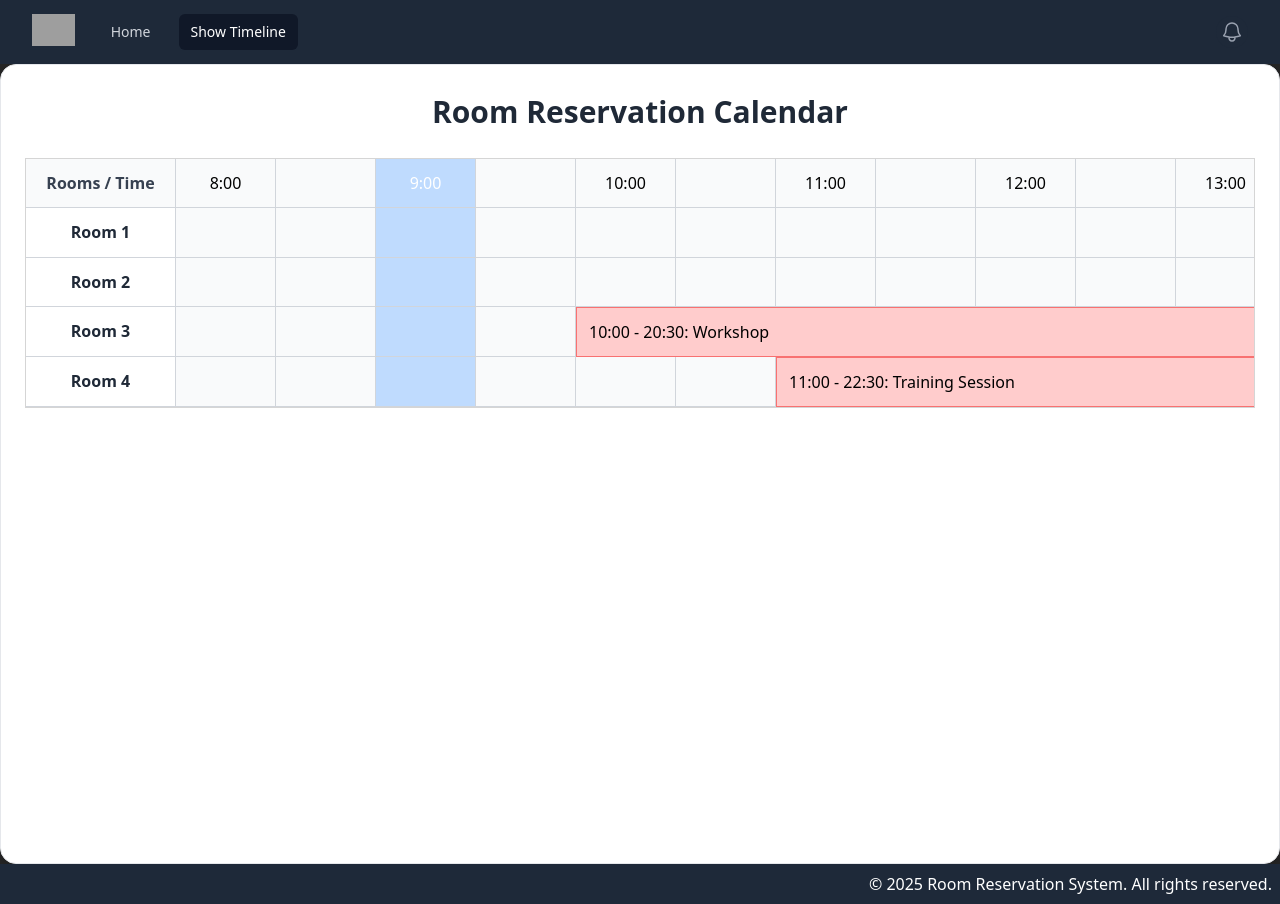
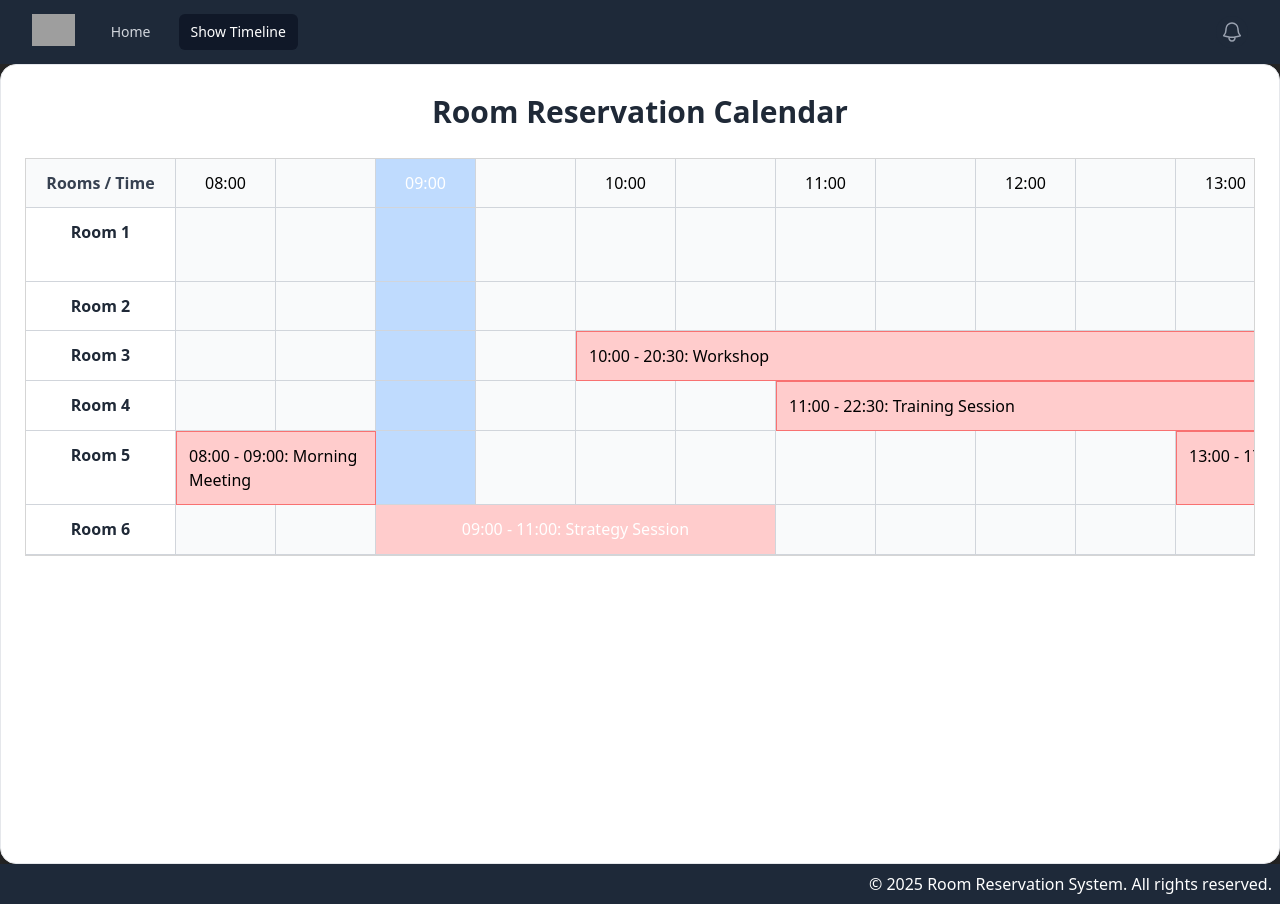
Before and after one commit to PhoompatrNG/reserve-room, a React (Vite) app: page /show-timeline in a window 1280 px wide. Built offline with nearby package versions, Linux system fonts and the light colour scheme; grey boxes are pictures that could not be loaded.

Commit message:
refactor: update room reservations and improve time formatting

```diff
--- a/src/room/show_timeline.tsx
+++ b/src/room/show_timeline.tsx
@@ -1,34 +1,40 @@
-import React, { useState } from "react";
+import React from "react";
 import "../css/show_timeline.css";
 
 function ShowTimeline() {
-    const rooms = ["Room 1", "Room 2", "Room 3", "Room 4"];
+    const rooms = ["Room 1", "Room 2", "Room 3", "Room 4", "Room 5", "Room 6"];
     const hours = Array.from(
         { length: 48 },
         (_, i) => {
             const hour = (8 + Math.floor(i / 2)) % 24;
-            return `${hour}:${i % 2 === 0 ? "00" : "30"}`;
+            return `${hour.toString().padStart(2, "0")}:${i % 2 === 0 ? "00" : "30"}`;
         }
     );
 
     const reservations: Record<string, Array<{ startTime: string; endTime: string; title: string }>> = {
         "Room 1": [
-            { startTime: "9:30", endTime: "15:00", title: "Client Presentation" },
+            { startTime: "16:00", endTime: "17:00", title: "Team Meeting" },
             { startTime: "18:00", endTime: "22:00", title: "Project Discussion" }
         ],
-        "Room 2": [
-            { startTime: "9:30", endTime: "15:00", title: "Client Presentation" },
-        ],
+        "Room 2": [],
         "Room 3": [
             { startTime: "10:00", endTime: "20:30", title: "Workshop" },
         ],
         "Room 4": [
             { startTime: "11:00", endTime: "22:30", title: "Training Session" },
+        ],
+        "Room 5": [
+            { startTime: "08:00", endTime: "09:00", title: "Morning Meeting" },
+            { startTime: "13:00", endTime: "17:00", title: "Afternoon Workshop" }
+        ],
+        "Room 6": [
+            { startTime: "09:00", endTime: "11:00", title: "Strategy Session" },
+            { startTime: "14:00", endTime: "18:00", title: "Team Building" }
         ]
     };
 
     const now = new Date();
-    const currentHour = `${now.getHours()}:${now.getMinutes() < 30 ? "00" : "30"}`;
+    const currentHour = `${now.getHours().toString().padStart(2, "0")}:${now.getMinutes() < 30 ? "00" : "30"}`;
 
     return (
         <div className="container">
@@ -38,7 +44,6 @@ function ShowTimeline() {
                     <div className="grid-header">Rooms / Time</div>
                     {hours.map((hour, idx) => {
                         const isCurrent = hour === currentHour;
-
                         return (
                             <div
                                 key={idx}
@@ -48,36 +53,43 @@ function ShowTimeline() {
                             </div>
                         );
                     })}
-                    {rooms.map((room, roomIndex) => (
+                    {rooms.map((room, roomIndex) => {
+                        const roomReservations = (reservations[room] || []).sort(
+                            (a, b) => a.startTime.localeCompare(b.startTime)
+                        );
+                        return (
                             <React.Fragment key={roomIndex}>
                                 <div className="room-name">{room}</div>
                                 {hours.map((hour, hourIndex) => {
                                     const isCurrent = hour === currentHour;
 
-                                const reservation = reservations[room]?.find(res => hour >= res.startTime && hour < res.endTime);
+                                    // Check if a reservation starts at this hour
+                                    const reservationStarting = roomReservations.find(
+                                        res => res.startTime === hour
+                                    );
 
-                                const reservationStatus = reservation ? `${reservation.startTime} - ${reservation.endTime}: ${reservation.title}` : "";
-
-                                const isReserved = reservation && reservation.startTime && reservation.endTime;
-
-                                // Check if the cell should be merged
-                                const isStartOfReservation = reservation && hour === reservation.startTime;
-
-                                // If it's the start of a reservation, render the cell
-                                if (isStartOfReservation) {
-                                    // Calculate how many cells to merge
+                                    if (reservationStarting) {
+                                        // Calculate merge count
                                         let mergeCount = 0;
-                                    for (let i = 0; i < hours.length; i++) {
-                                        if (hours[i] >= reservation.startTime && hours[i] < reservation.endTime) {
+                                        for (let i = hourIndex; i < hours.length; i++) {
+                                            if (
+                                                hours[i] >= reservationStarting.startTime &&
+                                                hours[i] < reservationStarting.endTime
+                                            ) {
                                                 mergeCount++;
                                             }
                                         }
 
+                                        const reservationStatus = `${reservationStarting.startTime} - ${reservationStarting.endTime}: ${reservationStarting.title}`;
+
                                         return (
                                             <div
-                                            key={hourIndex}
+                                                key={`${roomIndex}-${hourIndex}`}
                                                 className={`grid-cell ${isCurrent ? "current" : "reserved"}`}
-                                            style={{ backgroundColor: "#FFCCCC", gridColumnEnd: `span ${mergeCount}` }}
+                                                style={{
+                                                    backgroundColor: "#FFCCCC",
+                                                    gridColumnEnd: `span ${mergeCount}`
+                                                }}
                                                 title={reservationStatus}
                                                 aria-label={`Room ${room}, ${hour}: ${reservationStatus}`}
                                             >
@@ -86,22 +98,27 @@ function ShowTimeline() {
                                         );
                                     }
 
-                                // If it's not the start of a reservation, return an empty cell
-                                if (isReserved) {
+                                    // Check if this hour is inside any reservation but not at the start
+                                    const isInsideReservation = roomReservations.some(
+                                        res => res.startTime < hour && hour < res.endTime
+                                    );
+
+                                    if (isInsideReservation) {
+                                        // Skip this cell since it’s already merged
                                         return null;
                                     }
 
+                                    // Default empty cell
                                     return (
                                         <div
-                                        key={hourIndex}
+                                            key={`${roomIndex}-${hourIndex}`}
                                             className={`grid-cell ${isCurrent ? "current" : ""}`}
-                                    >
-                                        {/* {hour} */}
-                                    </div>
+                                        ></div>
                                     );
                                 })}
                             </React.Fragment>
-                    ))}
+                        );
+                    })}
                 </div>
             </div>
         </div>
```
Lines whose indentation alone changed are shown as unchanged.
